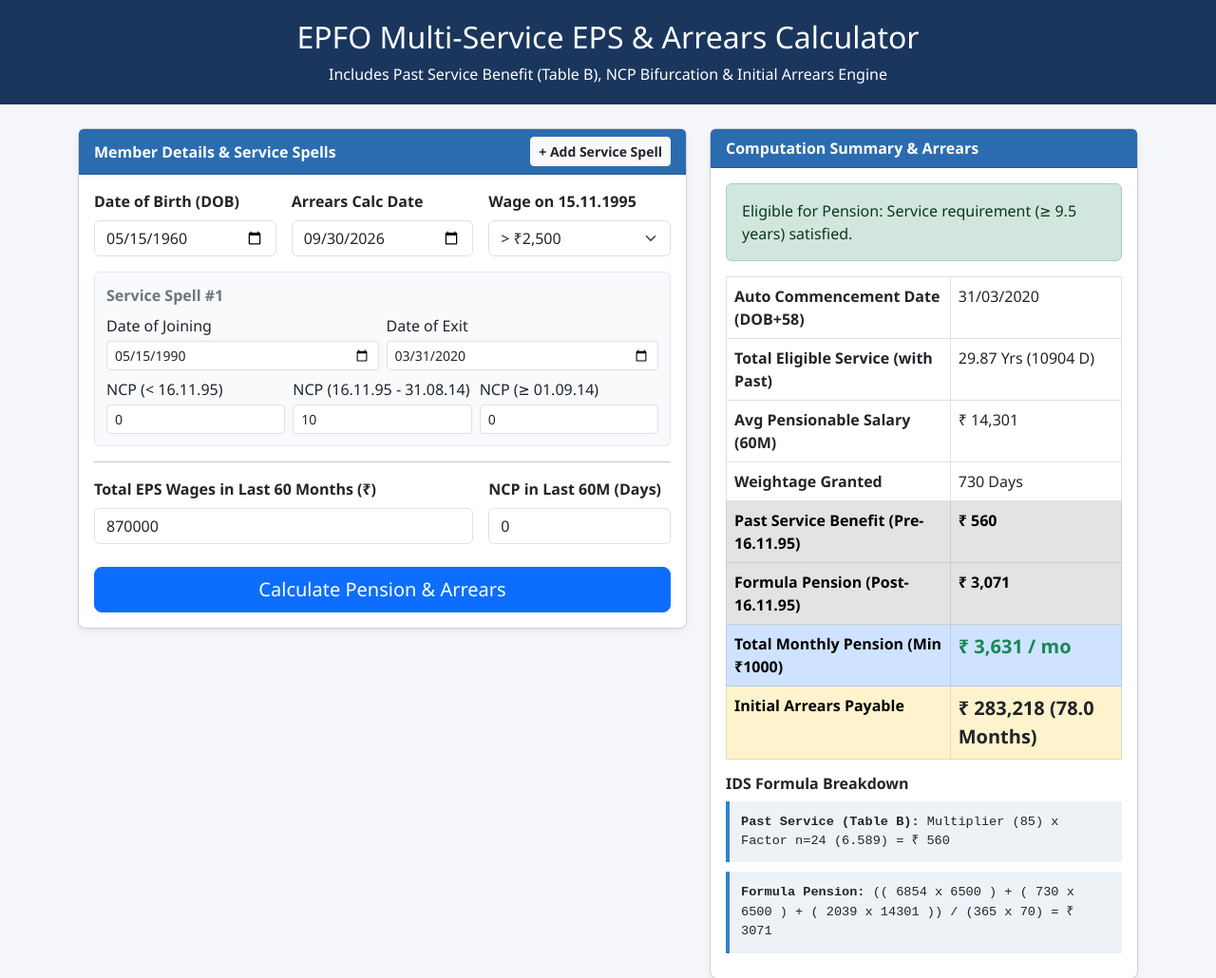
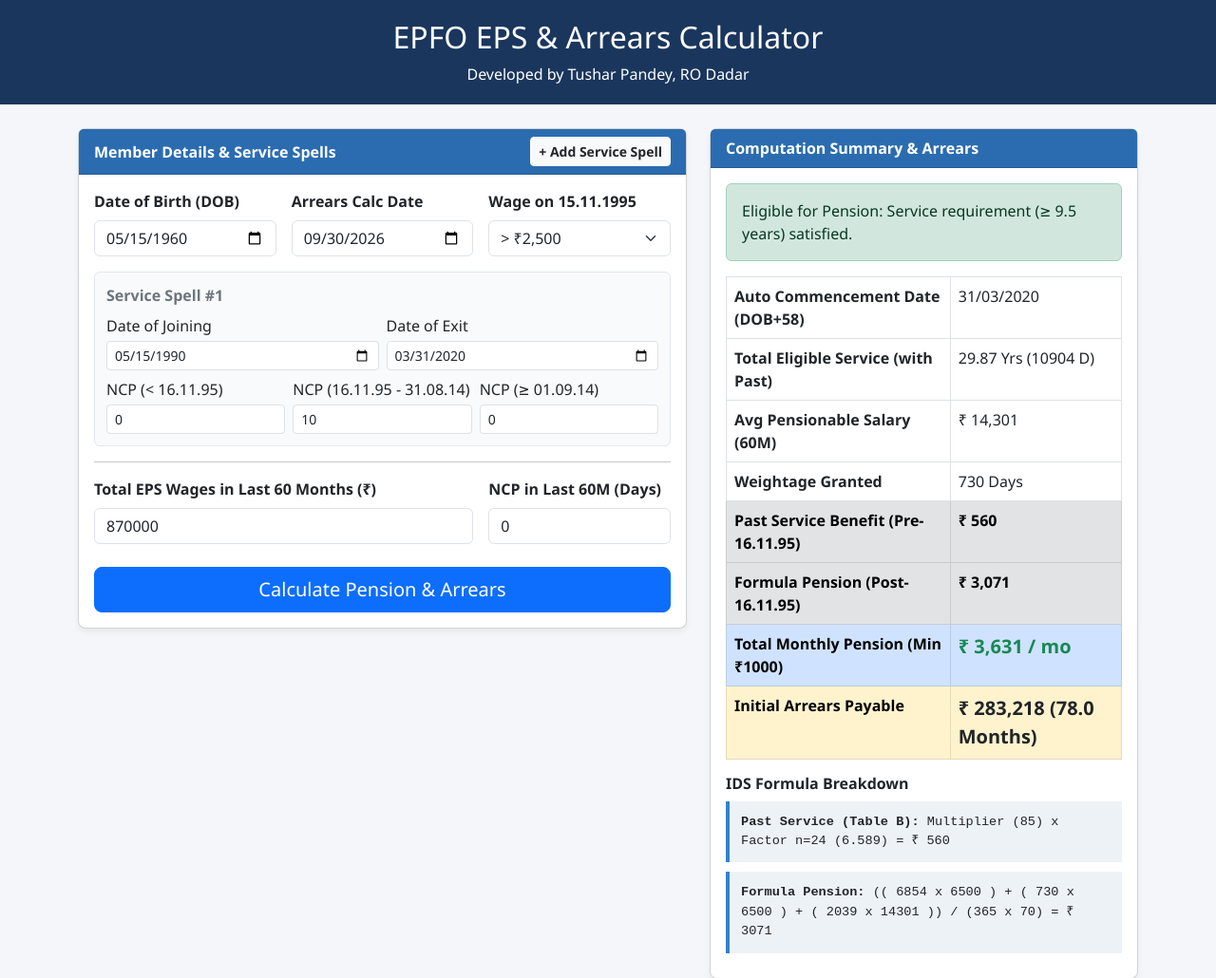
Before and after one commit to tusharpandey37-coder/EPS-Pro-by-Tushar-, a plain HTML site: page v2/index.html in a window 1280 px wide. Shown: the top 1030 px of the page at 95% size. Drawn offline with nearby package versions, Linux system fonts and the light colour scheme.

Commit message:
Update index.html

```diff
--- a/v2/index.html
+++ b/v2/index.html
@@ -19,8 +19,8 @@
 <body>
 
   <div class="header-bar text-center">
-    <h2>EPFO Multi-Service EPS & Arrears Calculator</h2>
-    <p class="mb-0">Includes Past Service Benefit (Table B), NCP Bifurcation & Initial Arrears Engine</p>
+    <h2>EPFO EPS & Arrears Calculator</h2>
+    <p class="mb-0">Developed by Tushar Pandey, RO Dadar</p>
   </div>
 
   <div class="container pb-4">
```
